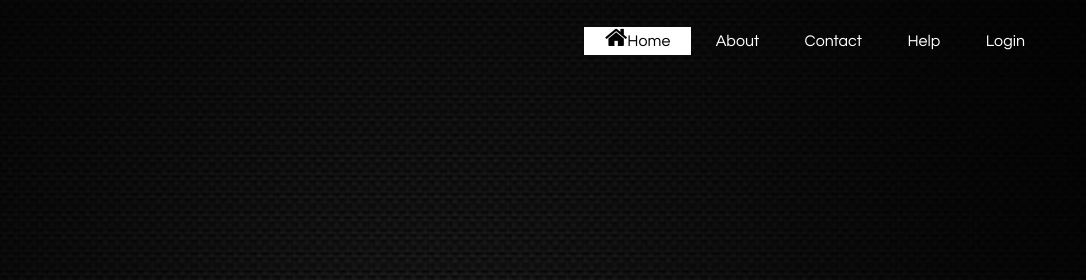
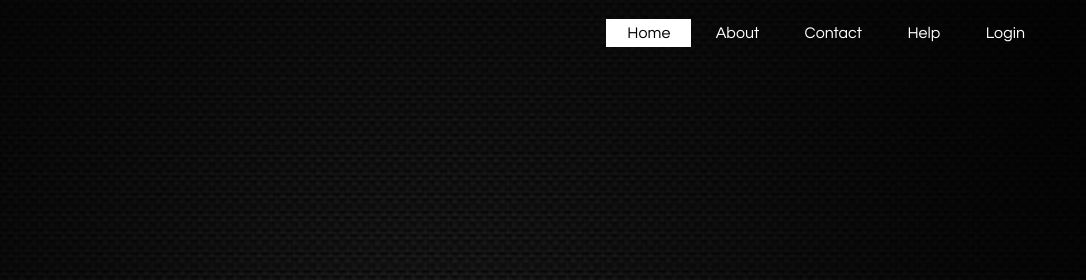
Before and after one commit to tej0730/attends.github.io, a plain HTML site: page index.html in a window 1280 px wide. Shown: the top 280 px of the page, 194-1280 px from the left. Drawn offline with Linux system fonts and the light colour scheme.

Commit message:
home remove

```diff
--- a/index.html
+++ b/index.html
@@ -5,7 +5,7 @@
     <meta name="viewport" content="width=device-width, initial-scale=1.0">
     <title>Attendance</title>
     <link rel="stylesheet" type="text/css" href="css/style.css">
-    <link rel="stylesheet" href="https://cdnjs.cloudflare.com/ajax/libs/font-awesome/4.7.0/css/font-awesome.min.css">
+
 </head>
 <body>
     <header>
@@ -14,7 +14,7 @@
                 <img src="attends.png" download>
             </div>
             <ul>
-                <li class="active"><a href="#"><i class="fa fa-home" style="font-size:24px"></i>Home</a></li>
+                <li class="active"><a href="#">Home</a></li>
                 <li><a href="#">About</a></li>
                 <li><a href="#">Contact</a></li>
                 <li><a href="#">Help</a></li>
```
